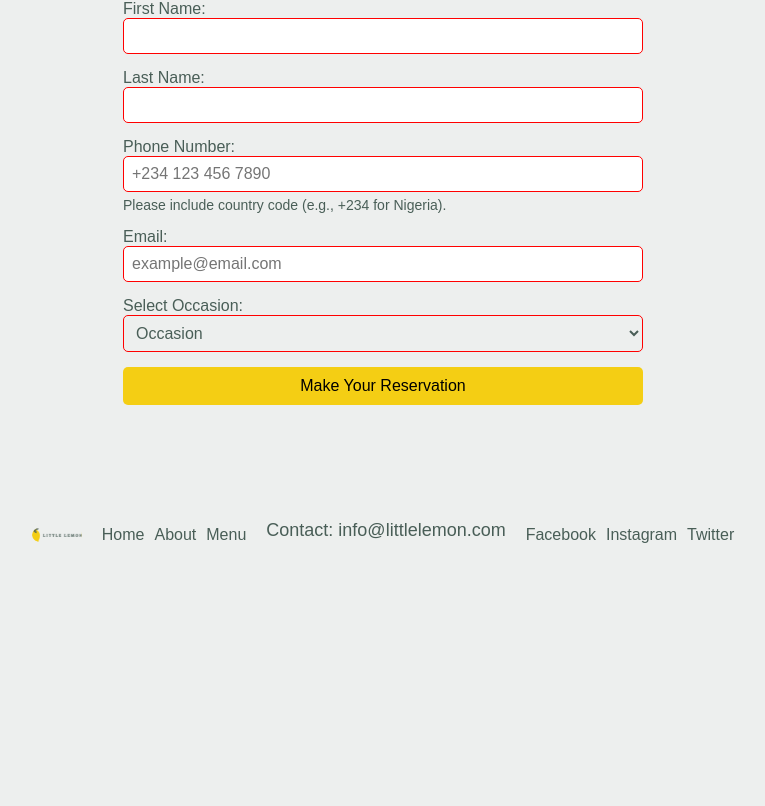
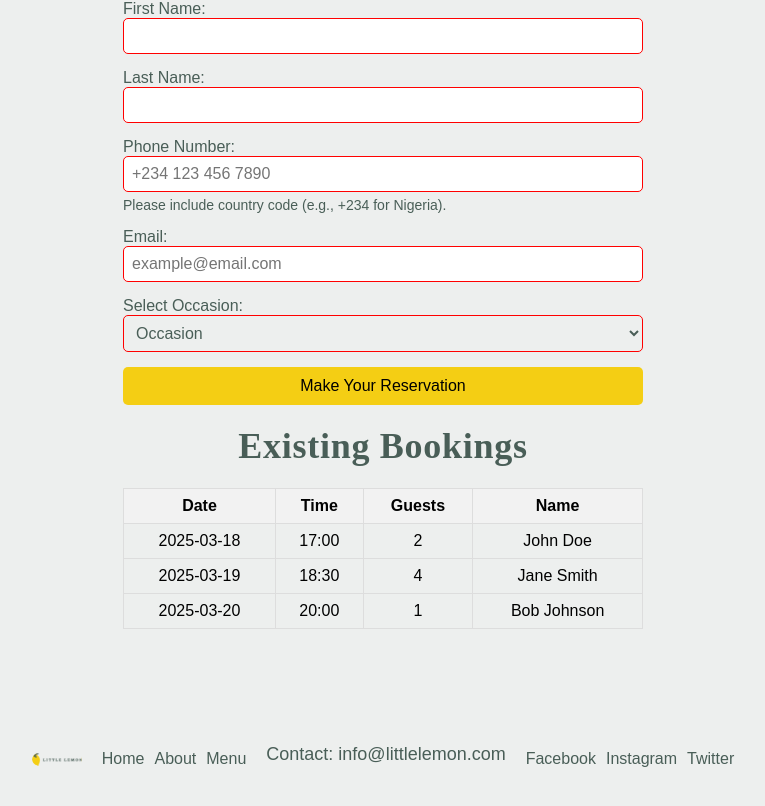
Before and after one commit to Hephzibah-SO-Cu/Little-Lemon-CS, a React (Create React App) app: page /booking in a window 1280 px wide. Shown: the part 414-1220 px from the top of the page, without its empty margins (257-1022 px from the left). Before the commit the page ends 1019 px from the top, so only its background shows below. Built offline with nearby package versions, Linux system fonts and the light colour scheme.

Commit message:
Added table with Mock BookingData

```diff
--- /dev/null
+++ b/src/components/BookingPage.css
@@ -0,0 +1,19 @@
+/* src/components/BookingPage.css */
+table {
+    width: 100%;
+    border-collapse: collapse;
+    margin-top: 20px;
+  }
+  th, td {
+    border: 1px solid #ddd;
+    padding: 8px;
+    text-align: center;
+  }
+  th {
+    background-color: #f2f2f2;
+  }
+
+  h2 {
+    text-align: center;
+    margin-top: 20px;
+  }
--- a/src/components/BookingPage.js
+++ b/src/components/BookingPage.js
@@ -1,6 +1,7 @@
 import React, { useState } from 'react';
 import BookingForm from './BookingForm';
 import Footer from './Footer';
+import './BookingPage.css';
 
 function BookingPage({ availableTimes, dispatch }) {
   // State for form fields
@@ -15,6 +16,13 @@ function BookingPage({ availableTimes, dispatch }) {
     occasion: '',
   });
 
+  // Mock booking data array
+  const bookingData = [
+    { date: '2025-03-18', time: '17:00', guests: 2, name: 'John Doe' },
+    { date: '2025-03-19', time: '18:30', guests: 4, name: 'Jane Smith' },
+    { date: '2025-03-20', time: '20:00', guests: 1, name: 'Bob Johnson' },
+  ];
+
   // Handle form field changes
   const handleChange = (e) => {
     const { name, value } = e.target;
@@ -25,7 +33,7 @@ function BookingPage({ availableTimes, dispatch }) {
 
     // Dispatch the new date to fetch updated times
     if (name === 'date') {
-      dispatch(value); // Call fetchTimesForDate with the date string
+      dispatch(value);
     }
   };
 
@@ -46,6 +54,27 @@ function BookingPage({ availableTimes, dispatch }) {
           handleChange={handleChange}
           handleSubmit={handleSubmit}
         />
+        <h2>Existing Bookings</h2>
+        <table>
+          <thead>
+            <tr>
+              <th>Date</th>
+              <th>Time</th>
+              <th>Guests</th>
+              <th>Name</th>
+            </tr>
+          </thead>
+          <tbody>
+            {bookingData.map((booking, index) => (
+              <tr key={index}>
+                <td>{booking.date}</td>
+                <td>{booking.time}</td>
+                <td>{booking.guests}</td>
+                <td>{booking.name}</td>
+              </tr>
+            ))}
+          </tbody>
+        </table>
       </section>
       <Footer />
     </>
```
